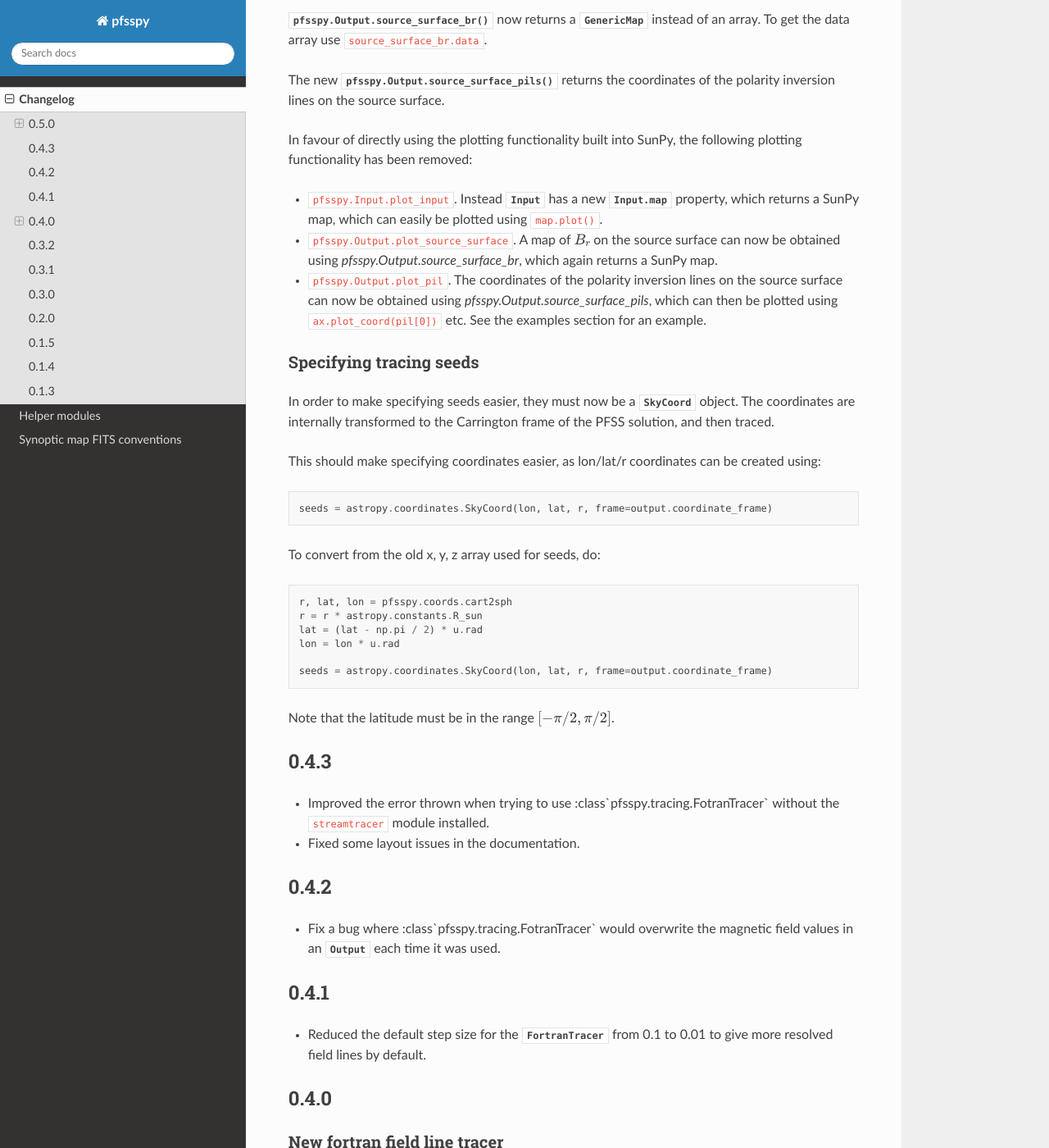
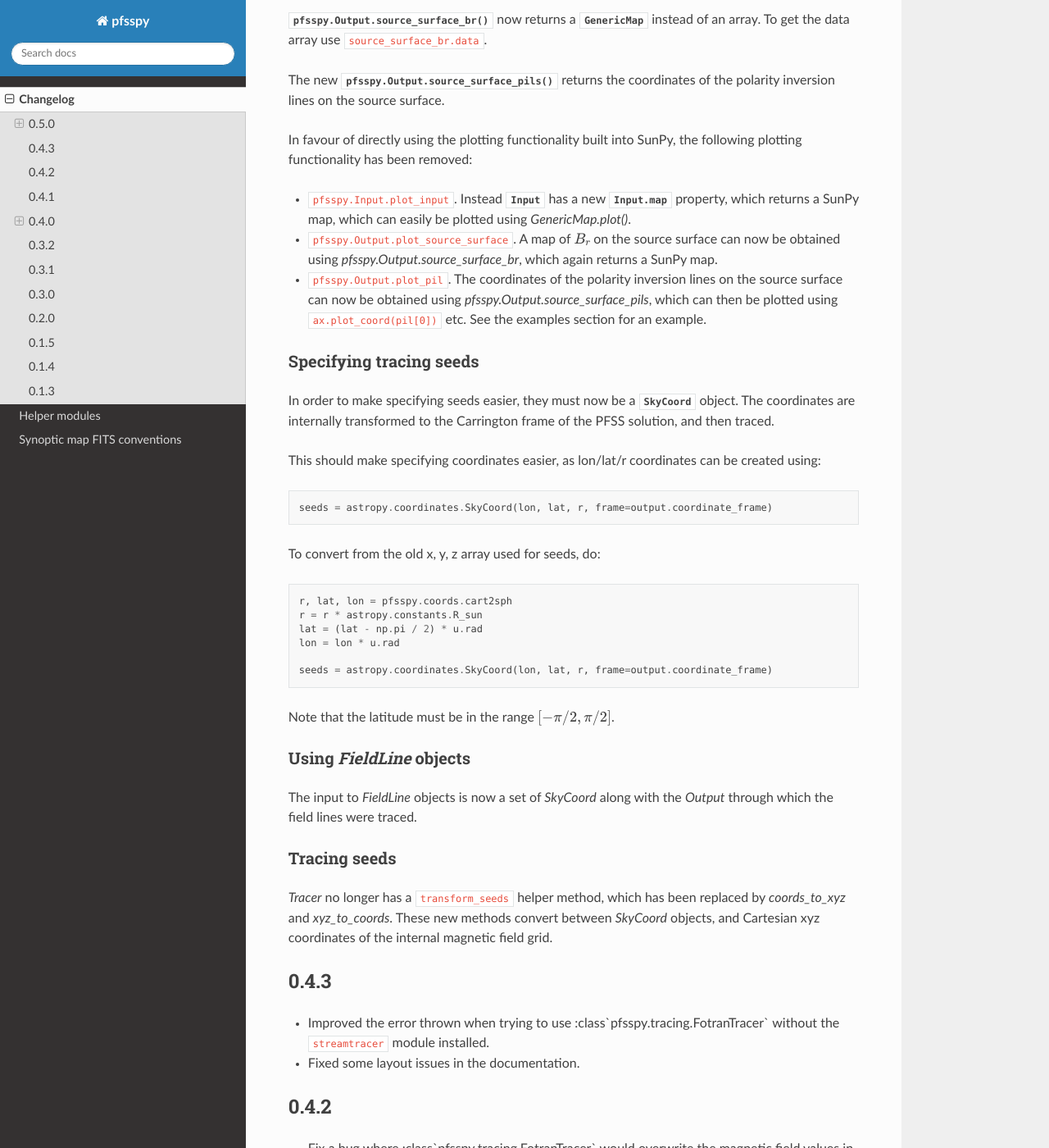
Before and after one commit to sunpy/sunkit-magex, a Sphinx documentation site: the page built from docs/changes.rst, in a window 1280 px wide and 1400 px high, scrolled down 576 px. Shown: the whole window at 82% size. Built offline with Sphinx 7.4.7 and the Read the Docs theme 2.0.0, drawn with Linux system fonts in a browser that asks for light colours; pages that are not in the unit, such as notebooks, are missing from menus.

Commit message:
Add changelog

```diff
--- a/docs/changes.rst
+++ b/docs/changes.rst
@@ -33,7 +33,7 @@ the following plotting functionality has been removed:
 
 - ``pfsspy.Input.plot_input``. Instead :class:`Input` has a new
   :attr:`Input.map`  property, which returns a SunPy map, which can easily
-  be plotted using ``map.plot()``.
+  be plotted using `GenericMap.plot()`.
 - ``pfsspy.Output.plot_source_surface``. A map of :math:`B_{r}` on the source
   surface can now be obtained using `pfsspy.Output.source_surface_br`, which
   again returns a SunPy map.
@@ -63,6 +63,18 @@ To convert from the old x, y, z array used for seeds, do::
   seeds = astropy.coordinates.SkyCoord(lon, lat, r, frame=output.coordinate_frame)
 
 Note that the latitude must be in the range :math:`[-\pi/2, \pi/2]`.
+
+Using `FieldLine` objects
+~~~~~~~~~~~~~~~~~~~~~~~~~
+The input to `FieldLine` objects is now a set of `SkyCoord` along with the
+`Output` through which the field lines were traced.
+
+Tracing seeds
+~~~~~~~~~~~~~
+`Tracer` no longer has a ``transform_seeds`` helper method, which has been
+replaced by `coords_to_xyz` and `xyz_to_coords`. These new methods convert
+between `SkyCoord` objects, and Cartesian xyz coordinates of the internal
+magnetic field grid.
 
 0.4.3
 -----
```
